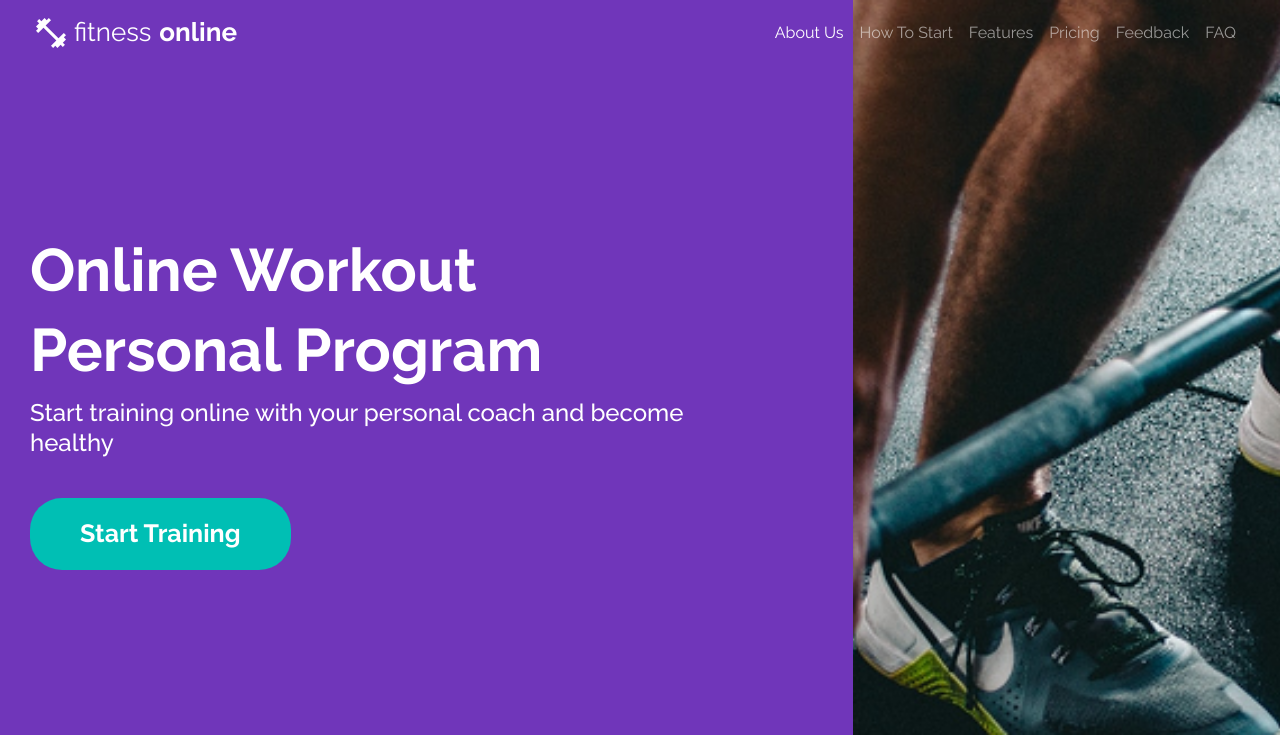
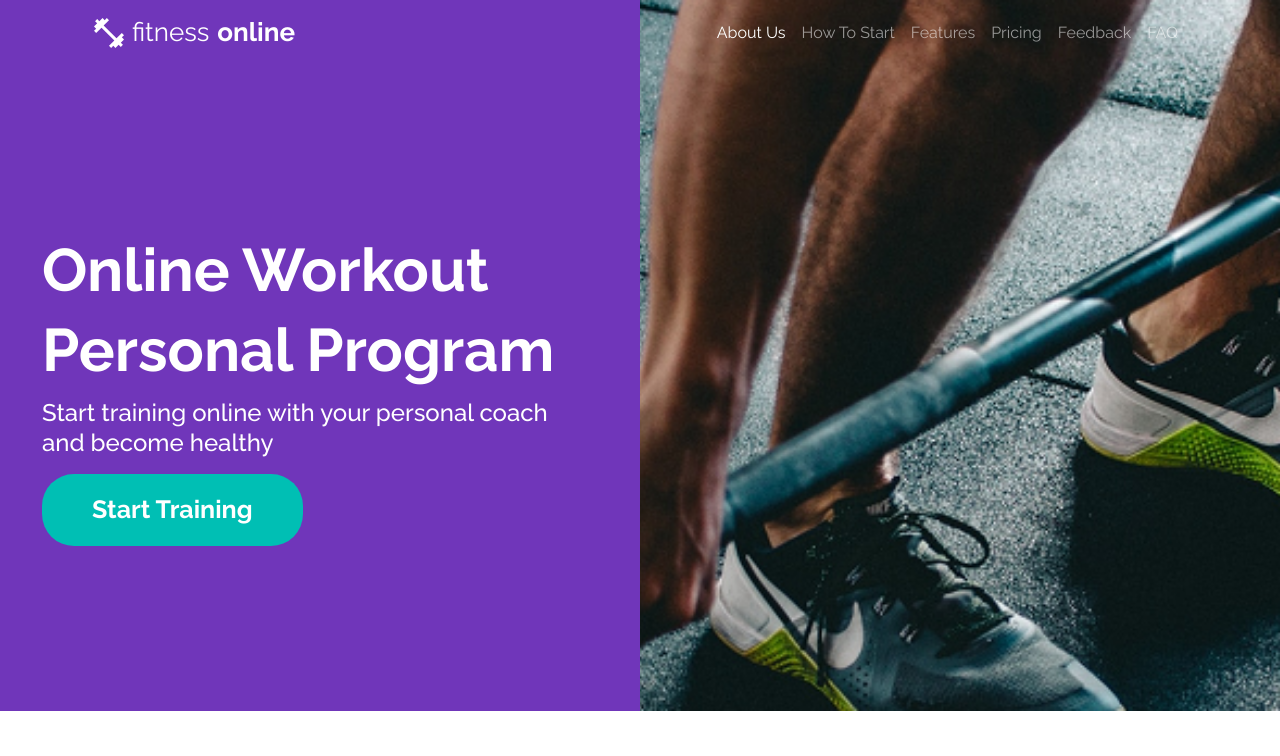
Before and after one commit to edgarfpllefia/proyecto-bootstrap-fitness-online, a website: page index.html in a window 1280 px wide. Shown: the top 756 px of the page. Drawn offline with nearby package versions, Linux system fonts and the light colour scheme; a web font is replaced by a local one.

Commit message:
cambio pequeño xl

```diff
--- a/index.html
+++ b/index.html
@@ -3,7 +3,7 @@
   <head>
     <meta charset="UTF-8" />
     <meta name="viewport" content="width=device-width, initial-scale=1.0" />
-    <title>Document</title>
+    <title>Proyecto bootstrap Edgar</title>
     <link
       href="https://cdn.jsdelivr.net/npm/bootstrap@5.3.8/dist/css/bootstrap.min.css"
       rel="stylesheet"
@@ -21,7 +21,7 @@
   <body>
     <div class="container-fluid nav-wrapper">
       <nav class="navbar navbar-expand-lg navbar-dark">
-        <div class="container-fluid px-4">
+        <div class="container px-4">
           <a class="navbar-brand d-flex align-items-center gap-2" href="#">
             <img src="img/logo-nav.svg" alt="" />
             fitness <span class="fw-bold">online</span>
@@ -66,10 +66,11 @@
     </div>
     <div class="container-fluid hero px-0">
       <div class="row g-0">
-        <div class="col-12 col-lg-8">
-          <div class="hero-texto-lg">
-            <div class="row">
-              <div class="col-12 pb-4">
+        <div
+          class="col-12 col-lg-8 col-xl-6 d-flex flex-column justify-content-center"
+        >
+          <div class="container">
+            <div class="hero-texto-lg hero-texto-xl">
               <h1
                 class="text-white fw-bold text-center text-lg-start px-4 px-lg-0"
               >
@@ -79,8 +80,8 @@
                 Start training online with your personal coach and become
                 healthy
               </p>
-              </div>
-              <div class="text-center text-lg-start">
+
+              <div class="text-center text-lg-start mt-3">
                 <button
                   type="button"
                   class="btn btn-primary btn-hero text-white rounded-5 fw-bold border-0"
@@ -90,8 +91,8 @@
               </div>
             </div>
           </div>
-          <div class="row d-lg-none">
-            <div class="col-12 px-0">
+
+          <div class="d-lg-none">
             <img
               src="img/ejercicio.png"
               alt=""
@@ -99,8 +100,8 @@
             />
           </div>
         </div>
-        </div>
-        <div class="col-lg-4 d-none d-lg-block px-0">
+
+        <div class="col-lg-4 col-xl-6 d-none d-lg-block px-0">
           <img
             src="img/ejercicio.png"
             alt=""
--- a/style.css
+++ b/style.css
@@ -126,6 +126,12 @@ h1 {
 
   .hero-texto-lg {
     padding: 200px 150px 200px 30px;
+  }
+
+  @media (min-width: 1200px) {
+    .hero-texto-xl {
+      padding: 200px 50px 200px 30px;
+    }
   }
 
   .col-lg-4.px-0 {
```
Lines whose indentation alone changed are shown as unchanged.
